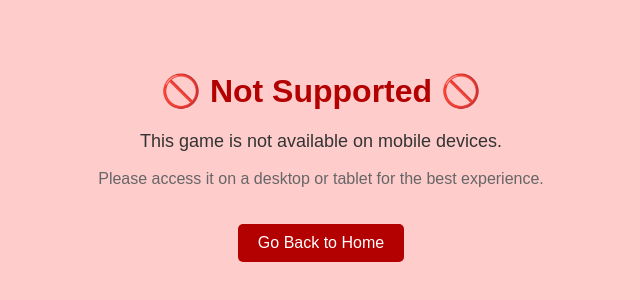
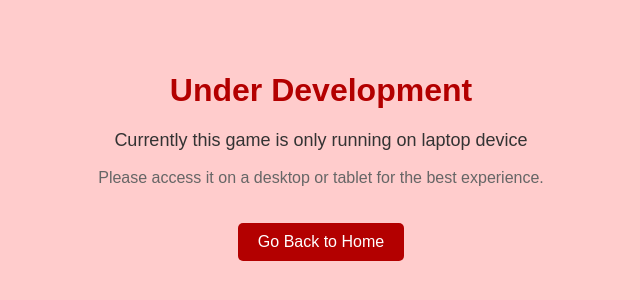
Before and after one commit to revou-fsse-feb25/milestone-2-Putuarya28, a plain HTML site: page running-zenitsu/not-supported.html in a window 1280 px wide. Shown: the part 88-388 px from the top of the page, without its empty margins (319-959 px from the left). Drawn offline with Linux system fonts and the light colour scheme.

Commit message:
modify unsupported devices feedback

```diff
--- a/running-zenitsu/not-supported.html
+++ b/running-zenitsu/not-supported.html
@@ -7,8 +7,8 @@
 </head>
 <body style="background-color: #ffcccc; text-align: center; font-family: Arial, sans-serif;">
     <div style="margin-top: 20vh;">
-        <h1 style="color: #b30000;">🚫 Not Supported 🚫</h1>
-        <p style="font-size: 18px; color: #333;">This game is not available on mobile devices.</p>
+        <h1 style="color: #b30000;">Under Development</h1>
+        <p style="font-size: 18px; color: #333;"> Currently this game is only running on laptop device</p>
         <p style="font-size: 16px; color: #666;">Please access it on a desktop or tablet for the best experience.</p>
         <a href="index.html" style="display: inline-block; margin-top: 20px; padding: 10px 20px; background-color: #b30000; color: white; text-decoration: none; border-radius: 5px;">
             Go Back to Home
```
